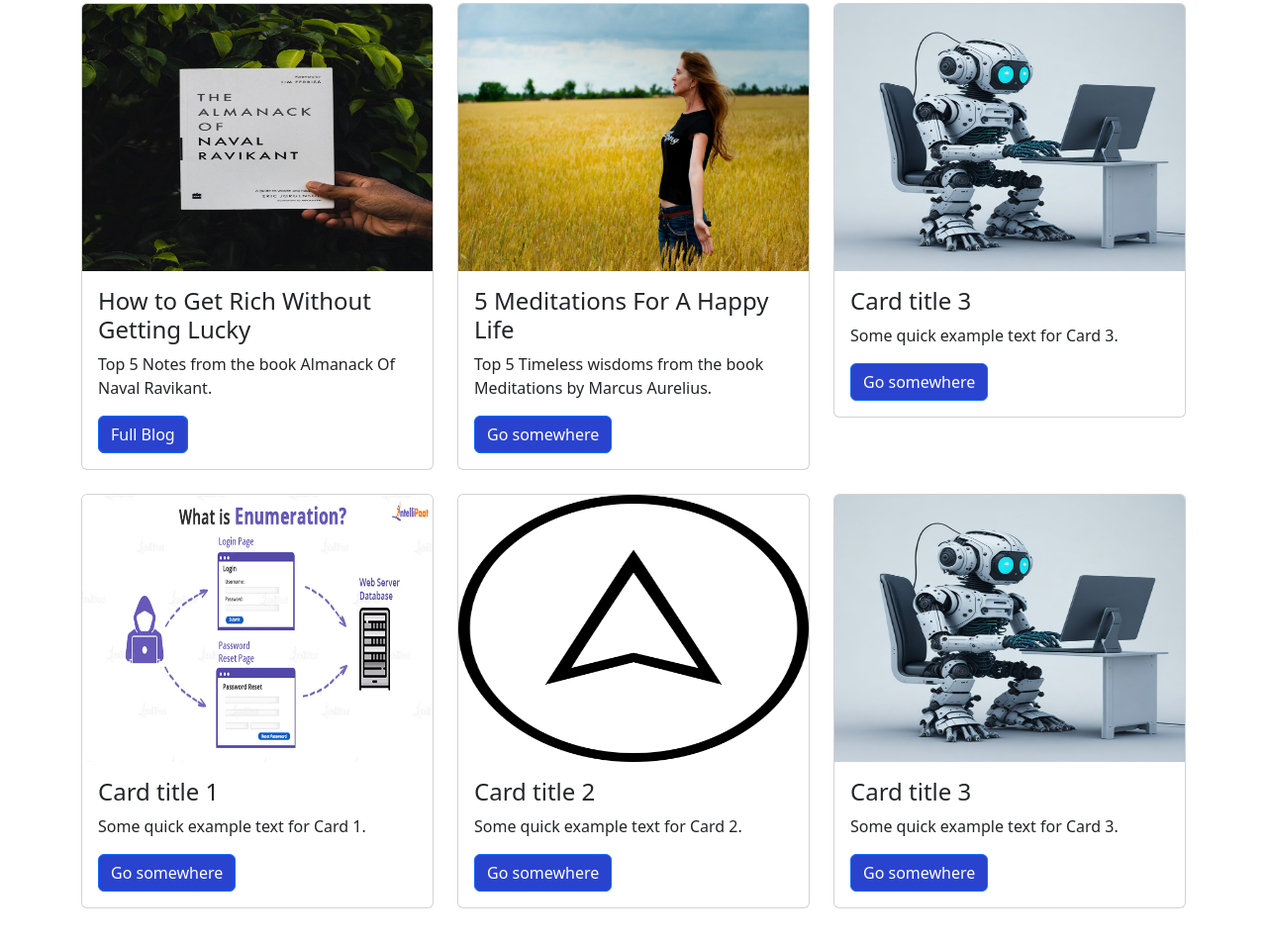
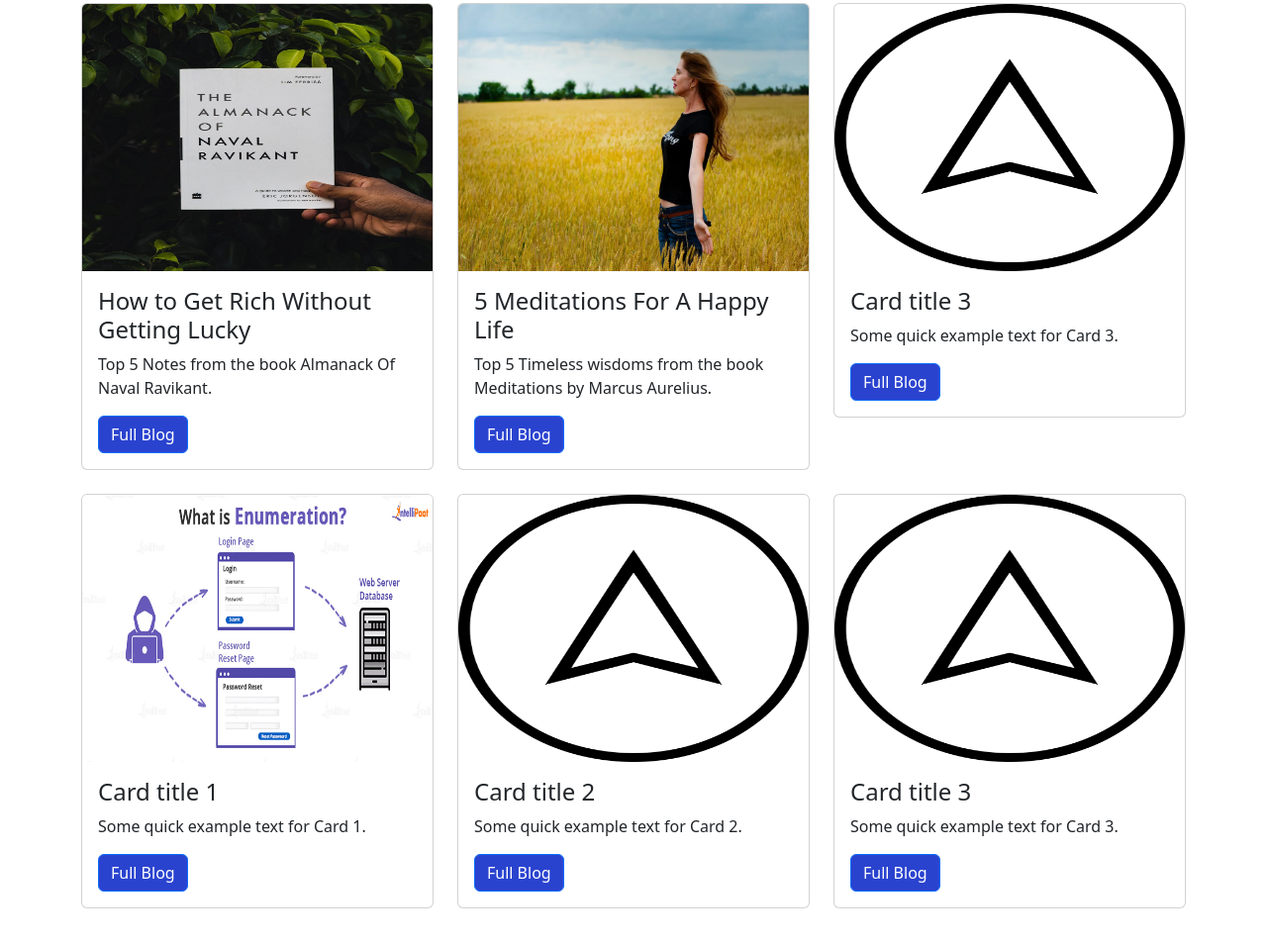
Before and after one commit to Kudu123/wisdom_waves, a website: page index.html in a window 1280 px wide. Shown: the part 961-1917 px from the top of the page at 99% size. Drawn offline with nearby package versions, Linux system fonts and the light colour scheme.

Commit message:
Update index.html
change the button name and images

```diff
--- a/index.html
+++ b/index.html
@@ -153,17 +153,17 @@
             <div class="card-body">
               <h4 class="card-title">5 Meditations For A Happy Life</h4>
               <p class="card-text">Top 5 Timeless wisdoms from the book Meditations by Marcus Aurelius.</p>
-              <a href="blog02.html" class="btn btn-primary">Go somewhere</a>
+              <a href="blog02.html" class="btn btn-primary">Full Blog</a>
             </div>
           </div>
         </div>
         <div class="col-md-4">
           <div class="card" style="width: 100%;">
-            <img src="ai image09.jpg" class="card-img-top" alt="..."style="height: 270px;">
+            <img src="img_517862.png" class="card-img-top" alt="..."style="height: 270px;">
             <div class="card-body">
               <h4 class="card-title">Card title 3</h4>
               <p class="card-text">Some quick example text for Card 3.</p>
-              <a href="#" class="btn btn-primary">Go somewhere</a>
+              <a href="#" class="btn btn-primary">Full Blog</a>
             </div>
           </div>
         </div>
@@ -178,7 +178,7 @@
             <div class="card-body">
               <h4 class="card-title">Card title 1</h4>
               <p class="card-text">Some quick example text for Card 1.</p>
-              <a href="#" class="btn btn-primary">Go somewhere</a>
+              <a href="#" class="btn btn-primary">Full Blog</a>
             </div>
           </div>
         </div>
@@ -188,17 +188,17 @@
             <div class="card-body">
               <h4 class="card-title">Card title 2</h4>
               <p class="card-text">Some quick example text for Card 2.</p>
-              <a href="#" class="btn btn-primary">Go somewhere</a>
+              <a href="#" class="btn btn-primary">Full Blog</a>
             </div>
           </div>
         </div>
         <div class="col-md-4">
           <div class="card" style="width: 100%;">
-            <img src="ai image09.jpg" class="card-img-top" alt="..."style="height: 270px;">
+            <img src="img_517862.png" class="card-img-top" alt="..."style="height: 270px;">
             <div class="card-body">
               <h4 class="card-title">Card title 3</h4>
               <p class="card-text">Some quick example text for Card 3.</p>
-              <a href="#" class="btn btn-primary" >Go somewhere</a>
+              <a href="#" class="btn btn-primary" >Full Blog</a>
             </div>
           </div>
         </div>
```
